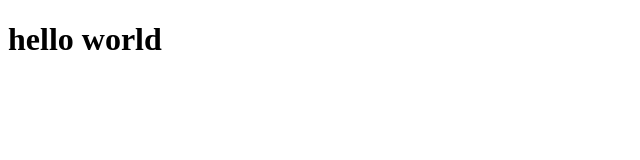
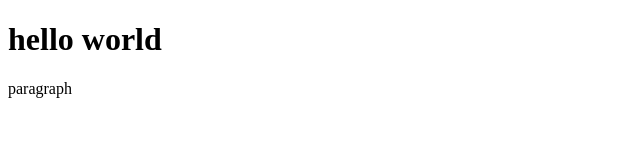
Before and after one commit to ammar234-site/repo, a plain HTML site: page index.html in a window 1280 px wide. Shown: the full height of the page, 0-640 px from the left. Drawn offline with Linux system fonts and the light colour scheme.

Commit message:
Update index.html

```diff
--- a/index.html
+++ b/index.html
@@ -7,6 +7,6 @@
 </head>
 <body>
     <h1>hello world</h1>
-    <p></p>
+    <p>paragraph</p>
 </body>
 </html>
```
